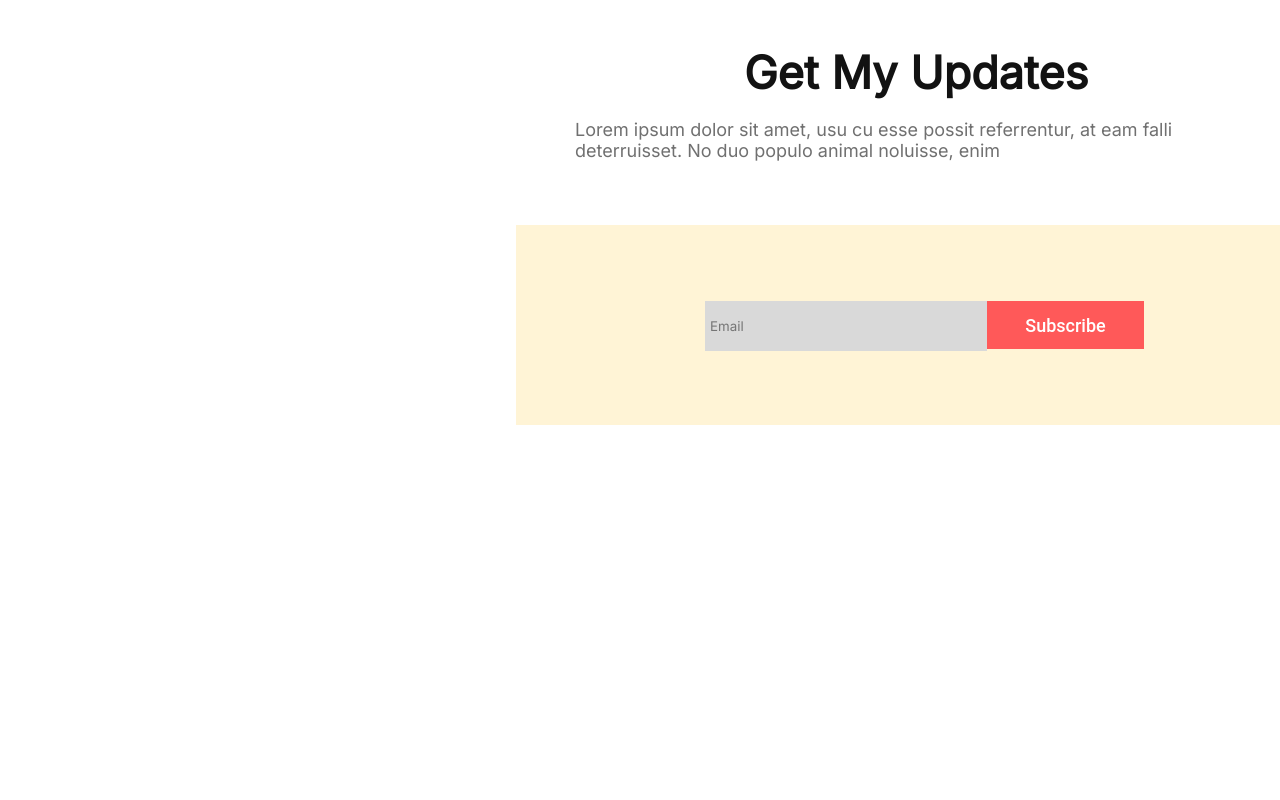
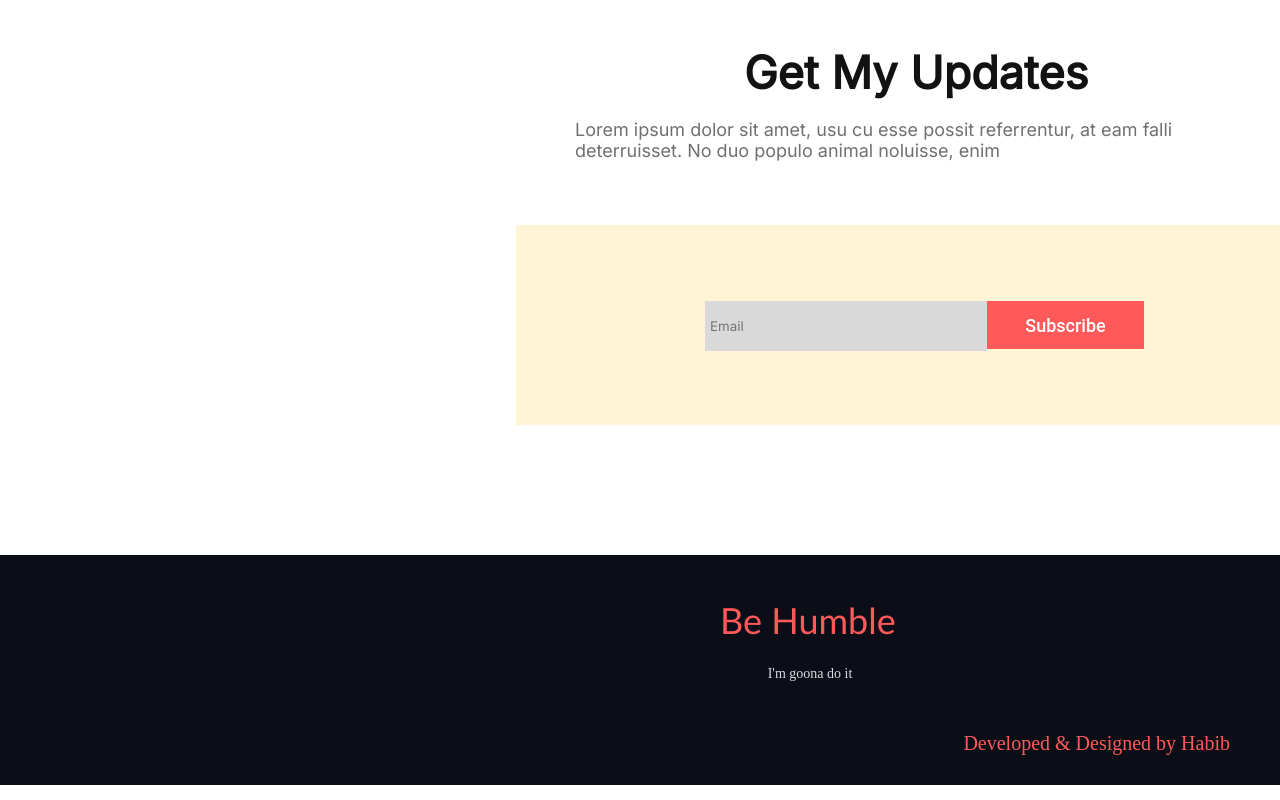
Before and after one commit to Adnan-246/donate-today-project, a plain HTML site: page index.html in a window 1280 px wide. Shown: the part 3493-4293 px from the top of the page. Before the commit the page ends 4048 px from the top, so only its background shows below. Drawn offline with Linux system fonts and the light colour scheme.

Commit message:
added footer section

```diff
--- a/index.html
+++ b/index.html
@@ -134,8 +134,14 @@
     </section>
   </main>
   <!-- Footer section -->
-  <footer>
-
+  <footer class="footer-section">
+    <div class="footer">
+      <h3 class="footer-title">Be Humble</h3>
+      <p class="footer-description">I'm goona do it</p>
+    </div>
+    <div>
+      <h3 class="author">Developed & Designed by Habib</h3>
+    </div>
   </footer>
 
 </body>
--- a/styles/donate.css
+++ b/styles/donate.css
@@ -344,3 +344,39 @@ background: rgba(79, 157, 166, 0.10);
 }
 
 /* Footer styles */
+.footer-section{
+ width: 100%;
+ height: 230px;
+ border: 0;
+ /* margin-left: 80px; */
+ background: var(--default-black, #0B0D17);
+ margin-bottom: 15px;
+}
+.footer{
+  width: 180px;
+  height: 92px;
+  padding: 43px 600px 42px 720px;
+}
+.footer-title{
+  height: 44px;
+  color: #FF5959;
+  font-family: 'Trebuchet MS', 'Lucida Sans Unicode', 'Lucida Grande', 'Lucida Sans', Arial, sans-serif;
+  font-size: 36px;
+  font-weight: 400;
+  padding-bottom: 24px;
+}
+.footer-description{
+  color: var(--text-gray-300, #D9DBE1);
+  font-family: Manrope;
+  font-size: 14px;
+  font-weight: 400;
+  text-align: center;
+}
+.author{
+  text-align: right;
+  font-family: Manrope;
+  font-size: 20px;
+  font-weight: 400;
+  color: #FF5959;
+  padding-right: 50px;
+}
```
